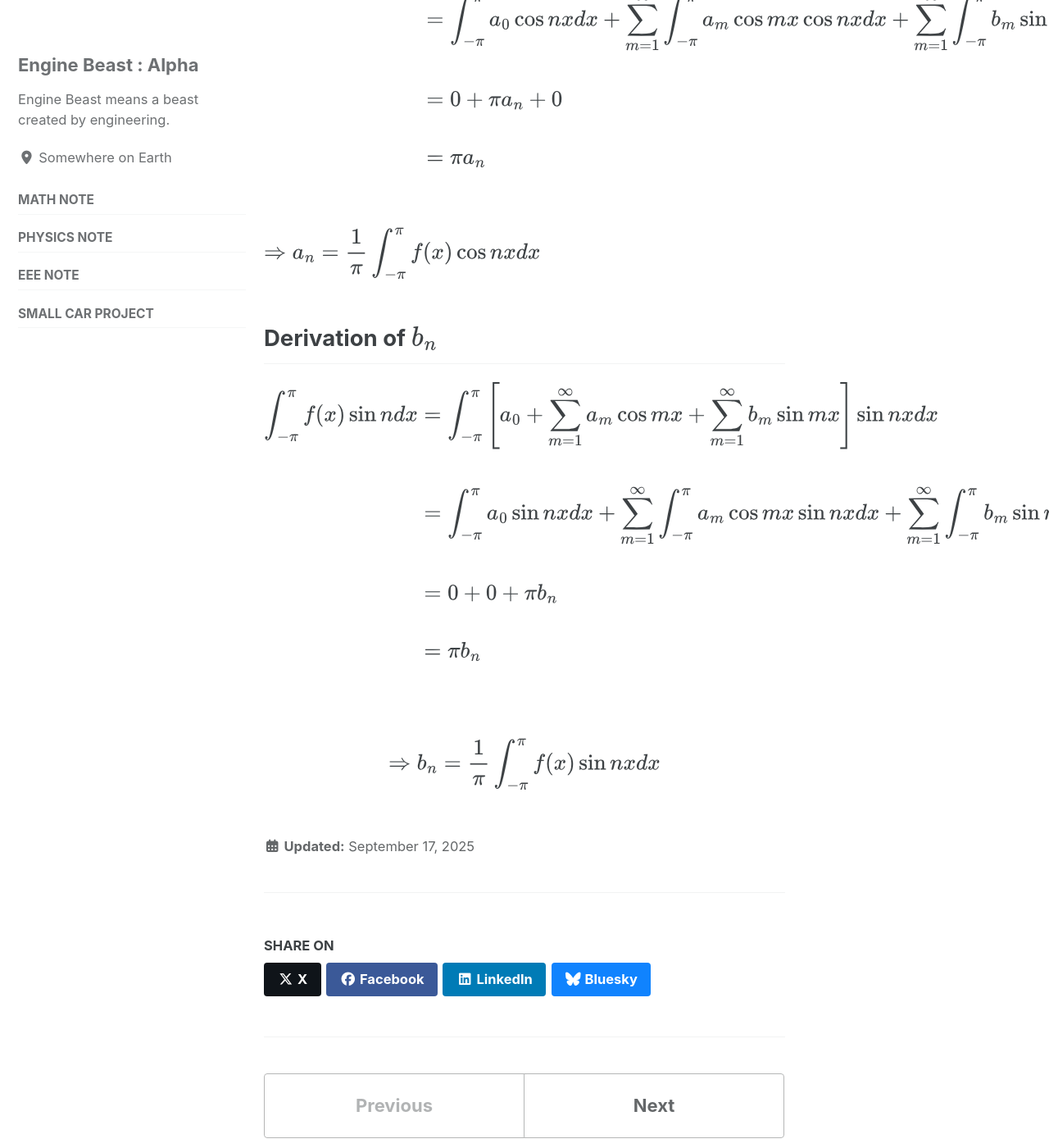
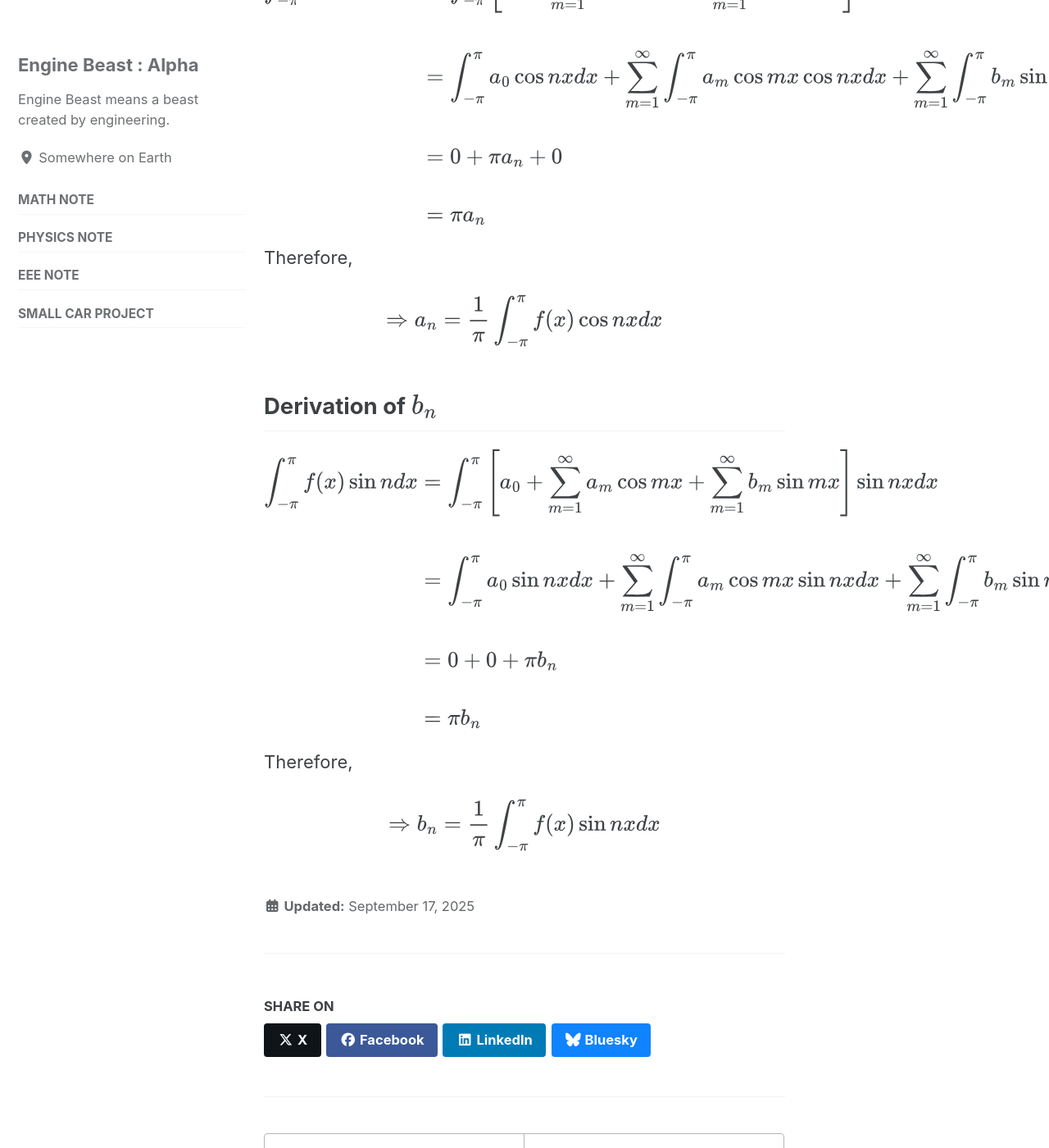
Before and after one commit to enginebeast/enginebeast.github.io, a Jekyll site: the page built from _posts/2025-09-17-2pi_fourier_series.md, in a window 1280 px wide and 1400 px high, scrolled down 1559 px. Shown: the whole window at 82% size. Built offline with Jekyll 4.4.1, drawn with Linux system fonts in a browser that asks for light colours; cached includes are drawn as plain includes; some of the changed text lies outside the part shown.

Commit message:
Edit Latex3

```diff
--- a/_posts/2025-09-17-2pi_fourier_series.md
+++ b/_posts/2025-09-17-2pi_fourier_series.md
@@ -8,7 +8,6 @@ comments: true
 
 ## Definition of Fourier series
 $$f(x) = a_0 + \sum^\infty_{n=1} a_n \cos nx + \sum^\infty_{n=1} b_n \sin nx$$
-
 
 ## Formula of Fourier coefficients
 
@@ -21,7 +20,6 @@ $$
 \\ & b_n = \frac{1}{\pi}\int^\pi_{-\pi}f(x)\sin nxdx
 \end{aligned}
 $$
-
 
 ## Derivation of $$a_0$$
 
@@ -38,12 +36,9 @@ $$
 \end{aligned}
 $$
 
-$$
-\begin{aligned}
-\Rightarrow a_0 = \frac{1}{2\pi}\int^\pi_{-\pi}f(x)dx
-\end{aligned}
-$$
+Therefore,
 
+$$\Rightarrow a_0 = \frac{1}{2\pi}\int^\pi_{-\pi}f(x)dx$$
 
 ## Derivation of $$a_n$$
 
@@ -59,13 +54,10 @@ $$
 \\
 \end{aligned}
 $$
-$$
-\begin{aligned}
-\\
-\\
-\Rightarrow a_n = \frac{1}{\pi}\int^\pi_{-\pi}f(x)\cos nxdx
-\end{aligned}
-$$
+
+Therefore,
+
+$$\Rightarrow a_n = \frac{1}{\pi}\int^\pi_{-\pi}f(x)\cos nxdx$$
 
 ## Derivation of $$b_n$$
 
@@ -82,10 +74,6 @@ $$
 \end{aligned}
 $$
 
-$$
-\begin{aligned}
-\\
-\\
-\Rightarrow b_n = \frac{1}{\pi}\int^\pi_{-\pi}f(x)\sin nxdx
-\end{aligned}
-$$
+Therefore,
+
+$$\Rightarrow b_n = \frac{1}{\pi}\int^\pi_{-\pi}f(x)\sin nxdx$$
```
